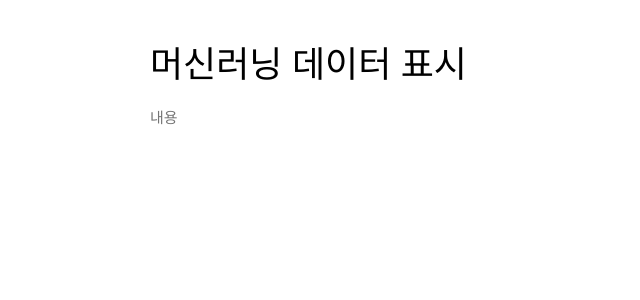
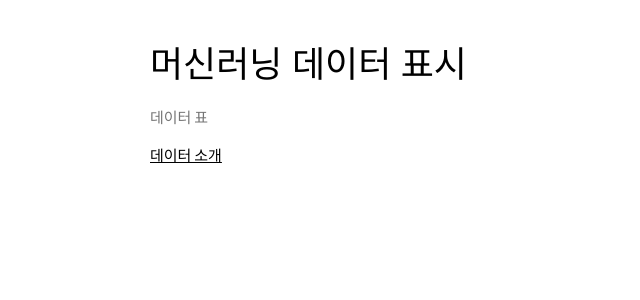
Before and after one commit to 00FFEF/Team_Project, a Django app: page /machine_index in a window 1280 px wide. Shown: the part 421-721 px from the top of the page, without its empty margins (0-640 px from the left). Run offline with Django 3.2, Linux system fonts and the light colour scheme.

```diff
--- a/templates/machine_index.html
+++ b/templates/machine_index.html
@@ -42,7 +42,8 @@
     <div class="w3-content">
       <div class="w3-twothird">
         <h1>머신러닝 데이터 표시</h1>
-        <p class="w3-text-grey">내용</p>
+        <p class="w3-text-grey">데이터 표</p>
+        <a href = "ml.html">데이터 소개</a>
       </div>
 
 <!--      <div class="w3-third w3-center">-->
```
Also changed, not shown: 2 other files.
